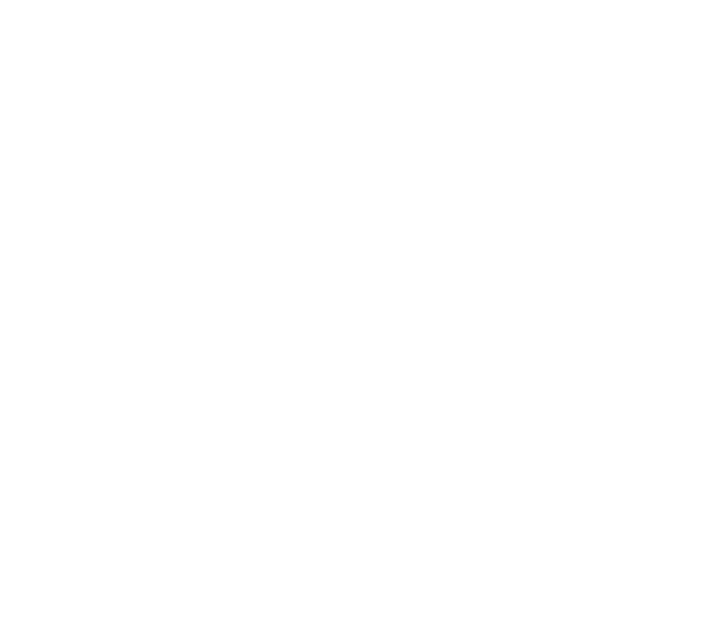
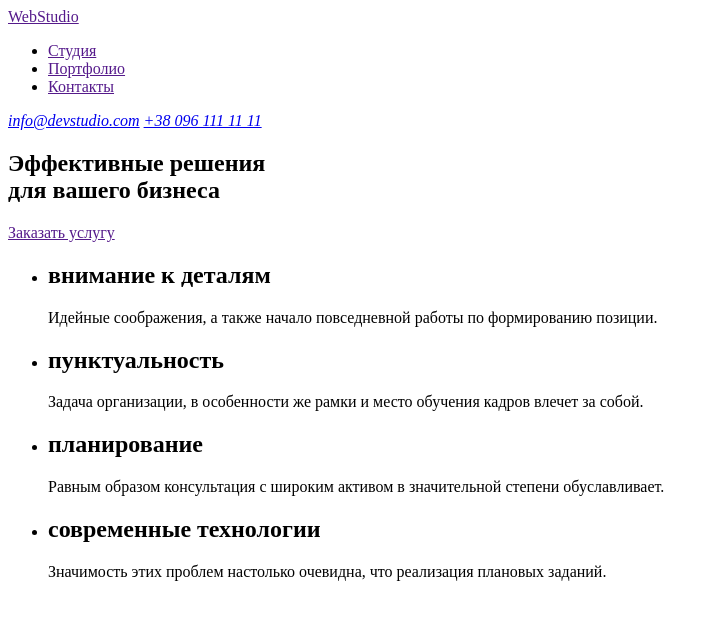
Before and after one commit to a-malyas/goit-markup-hw-01, a plain HTML site: page index.html in a window 1280 px wide. Shown: the whole page, without its empty margins (0-717 px from the left). Drawn offline with Linux system fonts and the light colour scheme.

Commit message:
Добавляет header и 2 секции
Секции: "Шапка" и "Особенности"

```diff
--- a/index.html
+++ b/index.html
@@ -1,9 +1,68 @@
 <!DOCTYPE html>
-<html lang="en">
+<html lang="ru">
   <head>
     <meta charset="UTF-8" />
     <meta name="viewport" content="width=device-width, initial-scale=1.0" />
     <title>Document</title>
   </head>
-  <body></body>
+  <body>
+    <header>
+      <nav>
+        <a href="">WebStudio</a>
+
+        <ul>
+          <li><a href="">Студия</a></li>
+          <li><a href="">Портфолио</a></li>
+          <li><a href="">Контакты</a></li>
+        </ul>
+
+        <address>
+          <a href="mailto:info@devstudio.com">info@devstudio.com</a>
+          <a href="tel:+380961111111">+38 096 111 11 11</a>
+        </address>
+      </nav>
+    </header>
+
+    <main>
+      <!--Шапка-->
+      <section>
+        <h1>Эффективные решения <br />для вашего бизнеса</h1>
+        <a href="">Заказать услугу</a>
+      </section>
+
+      <!--Особенности-->
+      <section>
+        <ul>
+          <li>
+            <h2>внимание к деталям</h2>
+            <p>
+              Идейные соображения, а также начало повседневной работы по
+              формированию позиции.
+            </p>
+          </li>
+          <li>
+            <h2>пунктуальность</h2>
+            <p>
+              Задача организации, в особенности же рамки и место обучения кадров
+              влечет за собой.
+            </p>
+          </li>
+          <li>
+            <h2>планирование</h2>
+            <p>
+              Равным образом консультация с широким активом в значительной
+              степени обуславливает.
+            </p>
+          </li>
+          <li>
+            <h2>современные технологии</h2>
+            <p>
+              Значимость этих проблем настолько очевидна, что реализация
+              плановых заданий.
+            </p>
+          </li>
+        </ul>
+      </section>
+    </main>
+  </body>
 </html>
```
